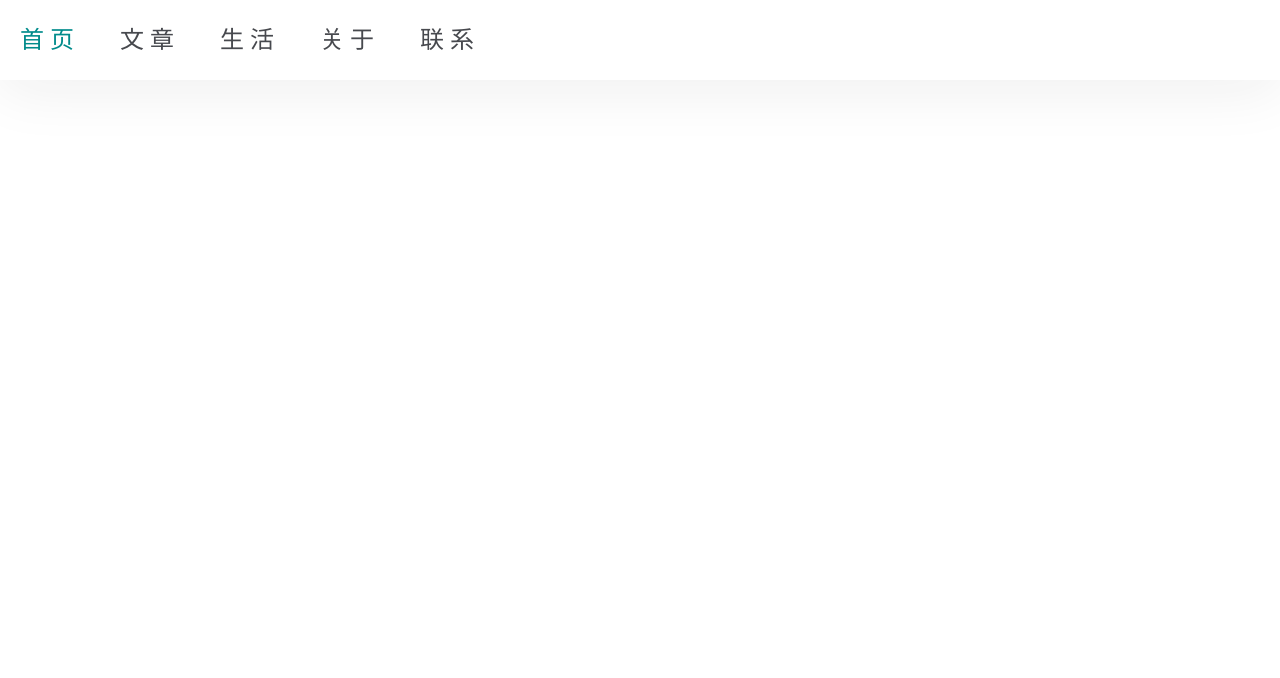
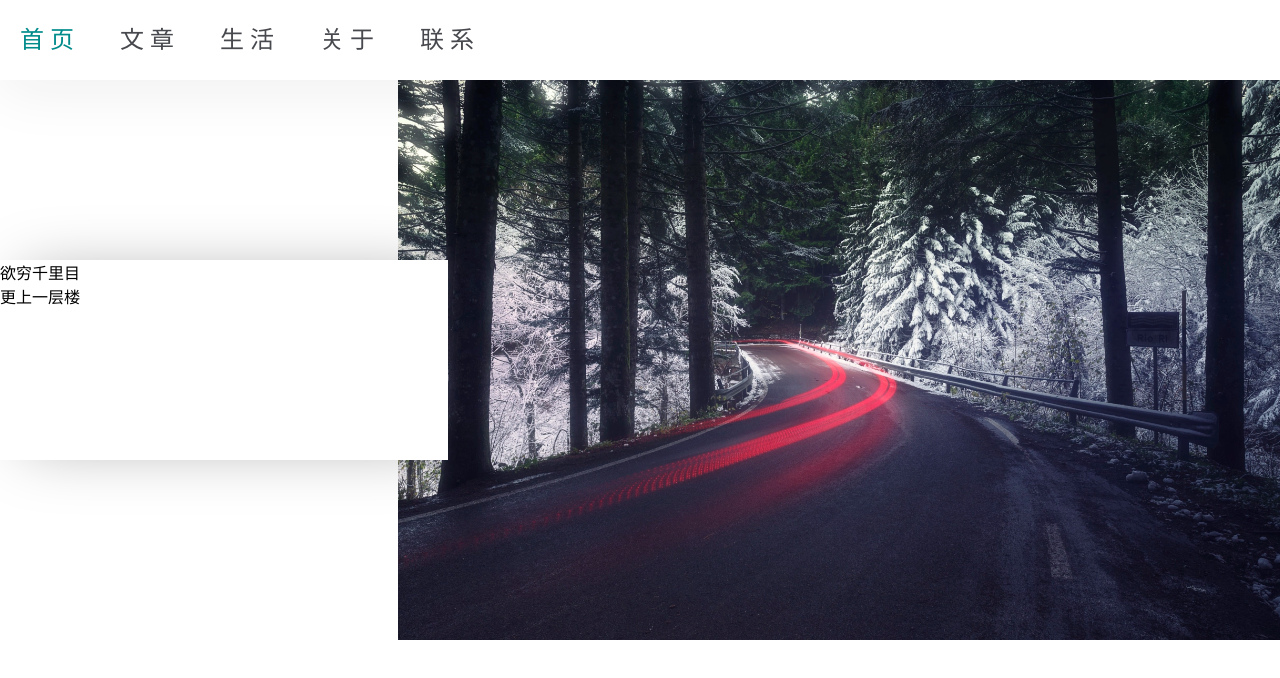
Before and after one commit to peterzhanghui/tingting, a Nuxt app: page / in a window 1280 px wide. Shown: the top 678 px of the page. Built offline with nearby package versions, Linux system fonts and the light colour scheme.

Commit message:
首页添加

```diff
--- a/components/common/zNav.vue
+++ b/components/common/zNav.vue
@@ -15,6 +15,7 @@
     </div>
     <div class="phone">
       <header class="v-nav" v-if="phoneNav">
+        <transition name="slide-fade">
           <ul class="nav_ul">
             <li
               v-for="item in list"
@@ -24,12 +25,18 @@
             >
             </li>
           </ul>
+        </transition>
       </header>
+
+      <transition name="slide-fade">
         <div class="nav_btn"
              v-if="!phoneNav"
              @click="phoneNav = true"
         >
         </div>
+      </transition>
+
+
     </div>
   </div>
 
@@ -56,10 +63,14 @@
 
 <style type="text/css" lang="scss">
 
-  @media screen  and (max-width: 480px) {
-    .pc{display: none}
-    .phone{display: block}
-    .nav_btn{
+  @media screen and (max-width: 480px) {
+    .pc {
+      display: none
+    }
+    .phone {
+      display: block
+    }
+    .nav_btn {
       position: fixed;
       right: 10px;
       top: 50%;
@@ -67,13 +78,14 @@
       height: 50px;
       border-radius: 25px;
       background: url("../../static/t.png"), no-repeat;
+      box-shadow: 0 8px 16px 0 rgba(0, 0, 0, 0.2), 0 6px 20px 0 rgba(0, 0, 0, 0.19);
     }
     .v-nav {
       height: 100vh;
       width: 100vW;
       background: rgba(0, 0, 0, 0.4);
       position: relative;
-      .nav_ul{
+      .nav_ul {
         /*margin: 0 auto;*/
         height: 100%;
         padding-top: 20vh;
@@ -81,7 +93,7 @@
         background: #fff;
         position: absolute;
         right: 0;
-        .nav_li{
+        .nav_li {
           font-size: 18px;
           color: #47494e;
           height: 54px;
@@ -90,24 +102,42 @@
           font-weight: bold;
           text-align: center;
         }
-        .nav_active{
+        .nav_active {
           color: darkcyan;
         }
       }
     }
+    /*动画*/
+    .slide-fade-enter-active {
+      transition: all .3s ease;
     }
-  @media screen  and (min-width: 480px) {
-    .pc{display: block}
-    .phone{display: none}
+    .slide-fade-leave-active {
+      transition: all .3s cubic-bezier(1.0, 0.5, 0.8, 1.0);
+    }
+    .slide-fade-enter, .slide-fade-leave-to
+      /* .slide-fade-leave-active for below version 2.1.8 */
+    {
+      transform: translateX(10px);
+      opacity: 0;
+    }
+  }
+
+  @media screen and (min-width: 480px) {
+    .pc {
+      display: block
+    }
+    .phone {
+      display: none
+    }
     .v-nav {
       height: 80px;
       width: 100%;
       background: #ffffff;
       box-shadow: rgba(29, 29, 31, 0.07) 0px 10px 60px 0px;
-      .nav_ul{
+      .nav_ul {
         margin: 0 auto;
         height: 100%;
-        .nav_li{
+        .nav_li {
           float: left;
           font-size: 24px;
           color: #47494e;
@@ -115,11 +145,11 @@
           line-height: 80px;
           padding: 0 20px;
           display: inline-block;
-          margin: 0 auto ;
+          margin: 0 auto;
           cursor: pointer;
           letter-spacing: 6px;
         }
-        .nav_active{
+        .nav_active {
           color: darkcyan;
         }
       }
--- a/nuxt.config.js
+++ b/nuxt.config.js
@@ -40,7 +40,6 @@ module.exports = {
   ** Nuxt.js modules
   */
   modules: [
-    'bootstrap-vue/nuxt',
     // Or if you have custom bootstrap CSS...
     // ['bootstrap-vue/nuxt', { css: true }],
   ],
--- a/package.json
+++ b/package.json
@@ -18,7 +18,6 @@
     "generate": "nuxt generate"
   },
   "dependencies": {
-    "bootstrap-vue": "^2.0.0-rc.11",
     "cross-env": "^5.2.0",
     "nuxt": "^2.0.0"
   },
--- a/pages/index.vue
+++ b/pages/index.vue
@@ -1,6 +1,11 @@
 <template>
   <section class="container">
+    <div class="banner_box">
+      <div class="content"><p>欲穷千里目</p><p>更上一层楼</p></div>
+      <div class="banner"></div>
+    </div>
     <div>
+      <!--<img src='https://open.saintic.com/api/bingPic/' />-->
     </div>
   </section>
 </template>
@@ -13,29 +18,37 @@ export default {
       Logo
     },
     data() {
-    return {
-    }
+      return {}
     }
   }
 </script>
 
-<style>
-
+<style type="text/css" lang="scss">
   .container {
-  /*min-height: 100vh;*/
+    width: 100%;
+    min-height: 90vh;
+    .banner_box{
       display: flex;
-  justify-content: center;
+      flex-grow: 1;
       align-items: center;
-  text-align: center;
+      .banner {
+        flex-grow: 1;
+        width: 65%;
+        height: 70vh;
+        background: url("../static/banner.jpg") no-repeat;
+        background-size: cover;
+      }
+      .content{
+        transform: translateX(50px);
+        margin-left: -50px;
+        width: 35%;
+        height: 200px;
+        background: #fff;
+        color: black;
+        box-shadow: 0.5rem 0 4rem -1rem rgba(0,0,0,.35);
+        z-index: 10;
+      }
     }
 
-.title {
-  font-family: 'Quicksand', 'Source Sans Pro', -apple-system, BlinkMacSystemFont,
-    'Segoe UI', Roboto, 'Helvetica Neue', Arial, sans-serif;
-  display: block;
-  font-weight: 300;
-  font-size: 100px;
-  color: #35495e;
-  letter-spacing: 1px;
   }
 </style>
```
Also changed, not shown: static/banner.jpg (added), 1 other file (tests, documents, lock files or other folders). Lines whose indentation alone changed are shown as unchanged.
